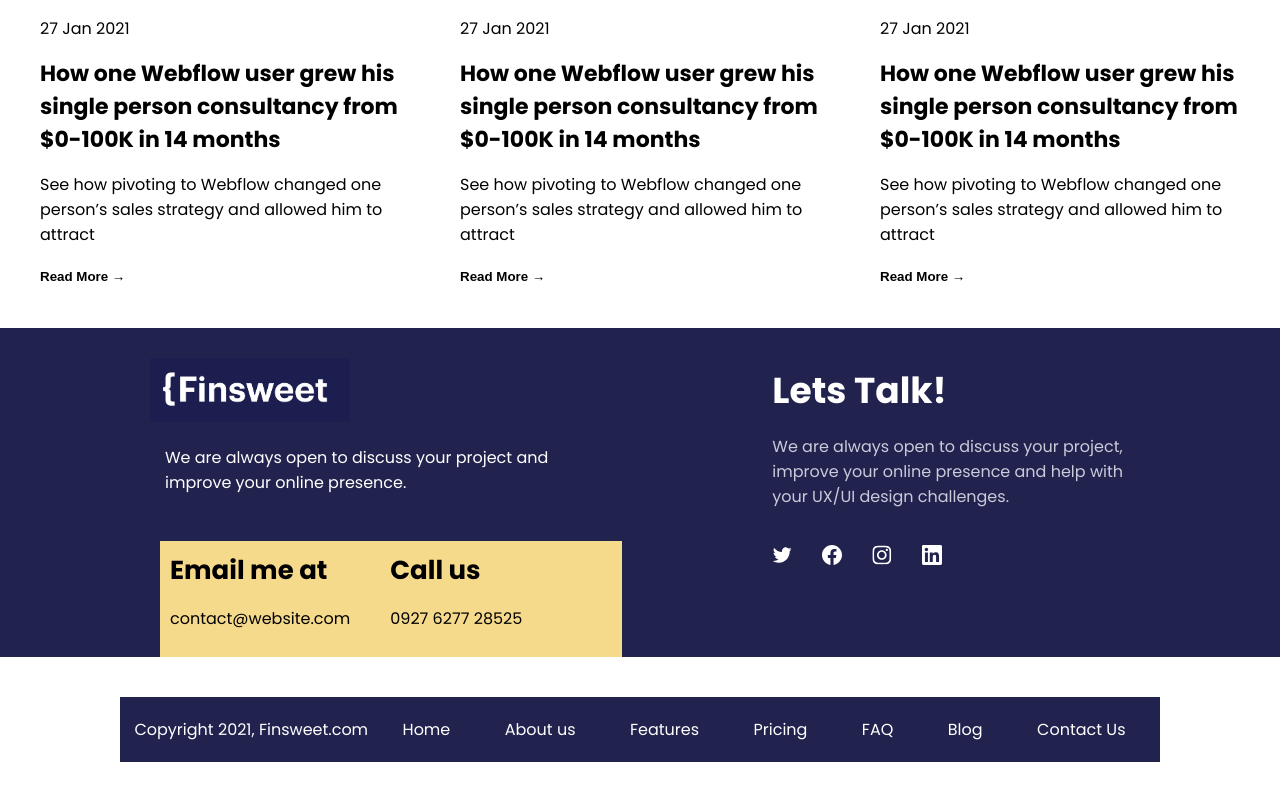
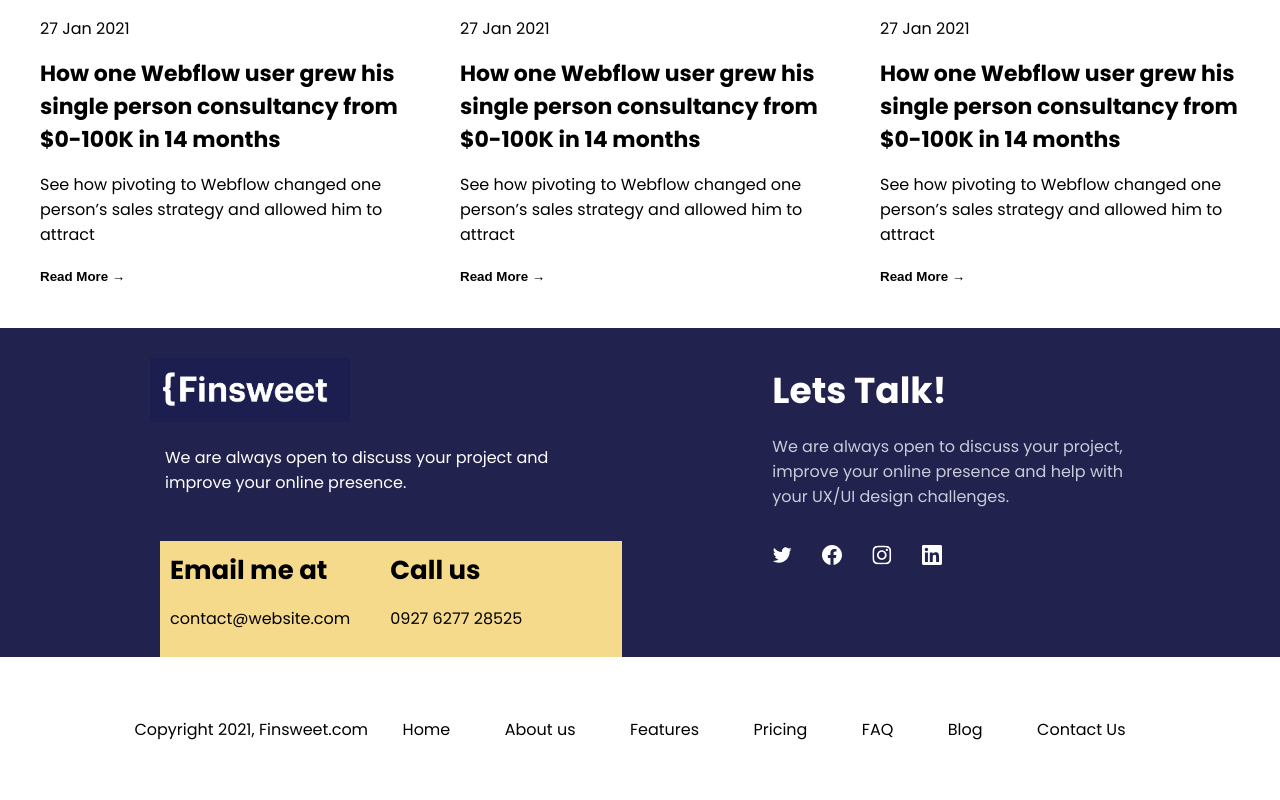
Before and after one commit to aliramazanov/finsweet-client, a React (Vite) app: page / in a window 1280 px wide. Shown: the part 4601-5401 px from the top of the page. Built offline with nearby package versions, Linux system fonts and the light colour scheme.

Commit message:
Add: Footer style on conditional rendering

```diff
--- a/src/components/Navigation/Navigation.jsx
+++ b/src/components/Navigation/Navigation.jsx
@@ -4,7 +4,7 @@ import "./Navigation.scss";
 
 export default function Navigation({ isnav }) {
   return (
-    <div className="navigation">
+    <div className={isnav ? "navigation" : "footer-nav"}>
       {isnav && (
         <NavLink className="navlinks" to="/">
           <div className="logo">
--- a/src/components/Navigation/Navigation.scss
+++ b/src/components/Navigation/Navigation.scss
@@ -19,3 +19,20 @@ img {
 .footer-copyright {
   color: white;
 }
+
+.footer-nav {
+  display: flex;
+  align-items: center;
+  justify-content: space-evenly;
+  background-color: white;
+  color: black;
+  .navlinks {
+    margin: 20px;
+    color: black;
+    list-style: none;
+    text-decoration: none;
+  }
+  p {
+    color: black;
+  }
+}
--- a/src/pages/Pages.scss
+++ b/src/pages/Pages.scss
@@ -158,6 +158,7 @@
       }
     }
   }
+
   .templates-container {
     display: grid;
     grid-template-columns: repeat(2, 1fr);
```
